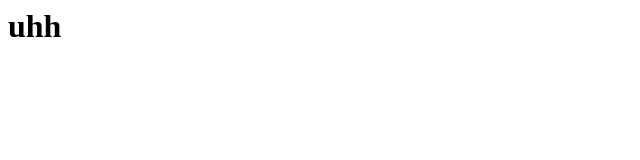
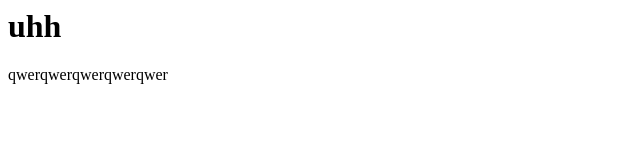
Before and after one commit to edge-master/learn-git, a plain HTML site: page index.html in a window 1280 px wide. Shown: the whole page, without its empty margins (0-640 px from the left). Drawn offline with Linux system fonts and the light colour scheme.

Commit message:
add para to code

```diff
--- a/index.html
+++ b/index.html
@@ -4,5 +4,6 @@
 </head>
 <body>
 	<h1>uhh</h1>
+	<p>qwerqwerqwerqwerqwer</p>
 </body>
 </html>
```
